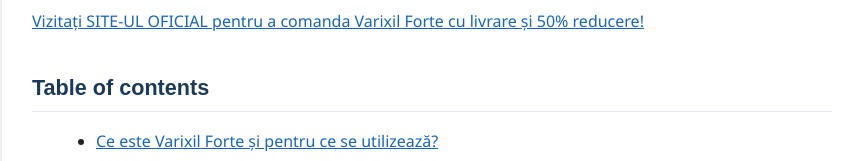
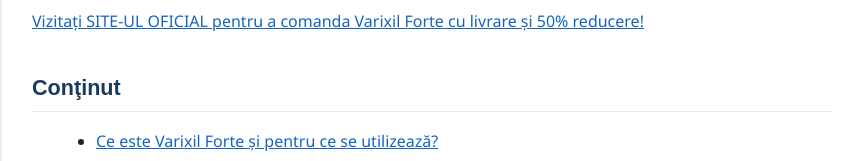
Before and after one commit to hytekmt/varixilforteromania, a plain HTML site: page index.htm in a window 1280 px wide. Shown: the part 433-594 px from the top of the page, without its empty margins (208-1062 px from the left). Drawn offline with Linux system fonts and the light colour scheme.

Commit message:
Update index.htm

```diff
--- a/index.htm
+++ b/index.htm
@@ -101,7 +101,7 @@
 
     <p><a href="https://tds11111.com/zYsJPQ">Vizitați SITE-UL OFICIAL pentru a comanda Varixil Forte cu livrare și 50% reducere!</a></p>
 
-    <h2>Table of contents</h2>
+    <h2>Conţinut</h2>
     <ul>
       <li><a href="#what-is-varixil-forte-and-what-is-it-used-for">Ce este Varixil Forte și pentru ce se utilizează?</a></li>
       <li><a href="#varixil-forte-forma-de-productie-si-efecte">Forma de producție și efectele Varixil Forte</a></li>
```
